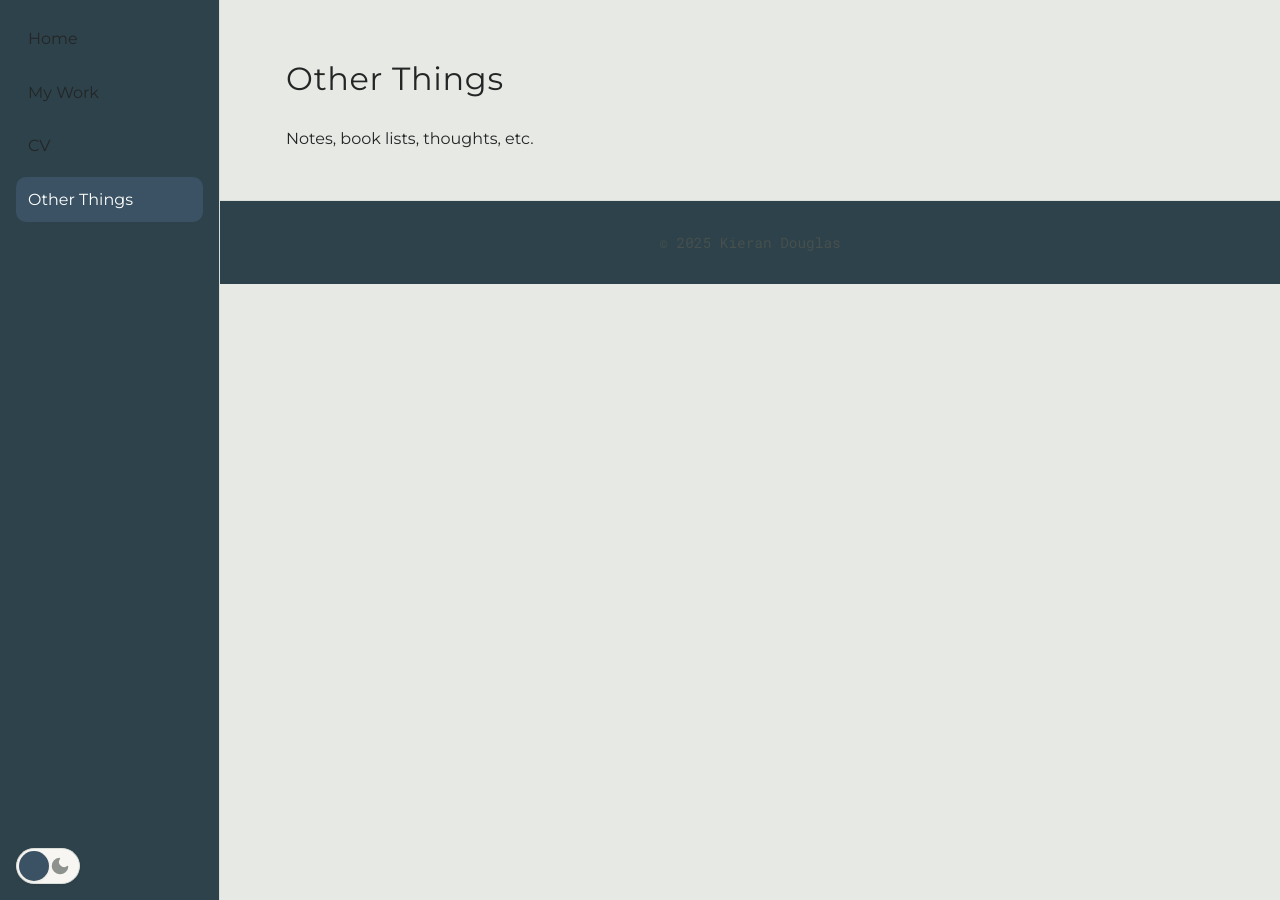
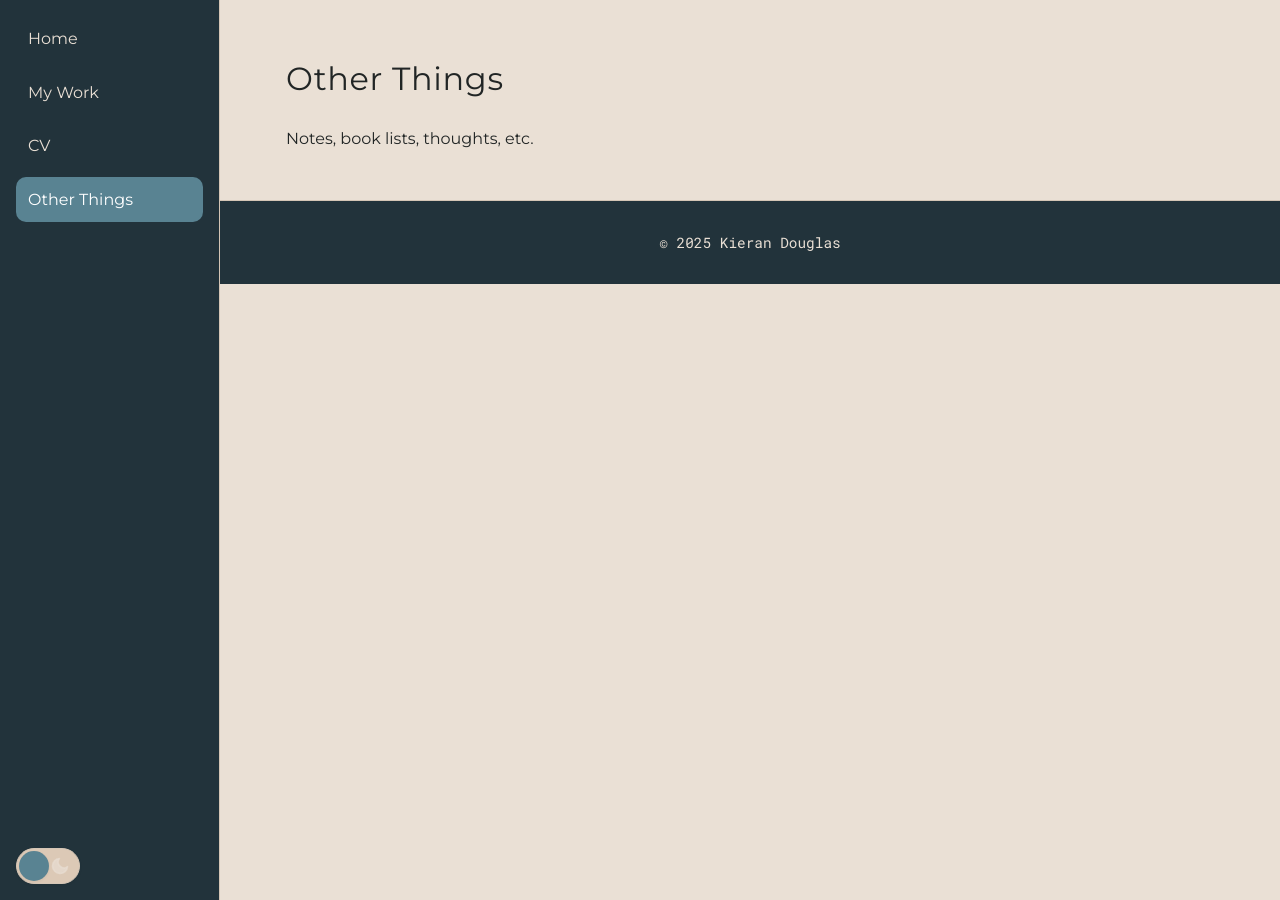
Before and after one commit to KieranCDouglas/kierancdouglas.github.io, a Jekyll site: the page built from other-things.md, in a window 1280 px wide. Built offline with Jekyll 4.4.1, drawn with Linux system fonts in a browser that asks for light colours; some web fonts are replaced.

Commit message:
Update style.css

```diff
--- a/assets/css/style.css
+++ b/assets/css/style.css
@@ -16,37 +16,38 @@ svg { fill: currentColor; }
 :root {
   --max-width: 960px;
 
-  /* LIGHT theme (muted + off-white surfaces) */
-  --bg: #E6E9E4;         /* softer background */
-  --text: #232625;
-  --muted: #47504C;      /* subdued metadata text */
-  --surface: #F7F6F2;    /* off-white bubbles/cards */
-  --surface-2: #2E424C;  /* NAVBAR / tracks (darker than bg) */
-  --border: #D9DDD7;     /* subtle neutral border */
+  /* LIGHT — off-white, muted earth, navy nav */
+  --bg: #EAE0D5;           /* page background (light off-white) */
+  --text: #212525;
+  --muted: #A39171;        /* earthy muted for metadata */
+  --surface: #DCC9B6;      /* off-white/earthy content bubbles */
+  --surface-2: #22333B;    /* NAVBAR (dark navy, darker than bg) */
+  --nav-text: #EAE0D5;     /* nav link color on dark navy */
+  --border: #D5C6B6;       /* soft neutral border */
 
-  /* Muted brand (blue-slate) */
-  --brand: #3A5263;      /* buttons/active nav */
+  /* Accent / brand (muted steel navy) */
+  --brand: #598392;
   --on-brand: #FFFFFF;
 
   --radius: 16px;
 
-  /* Much lighter default shadow */
+  /* Very light shadows */
   --shadow: 0 1px 3px rgba(0,0,0,.06);
-  --shadow-hover: 0 2px 6px rgba(0,0,0,.08);
+  --shadow-hover: 0 2px 6px rgba(0,0,0,.10);
 }
 
 html[data-theme="dark"] {
-  /* DARK theme (muted, clearer navbar separation) */
-  --bg: #0F1C22;         /* page background */
-  --text: #EEF3F2;
-  --muted: #B8C6C3;
-  --surface: #13262E;    /* cards/content */
-  --surface-2: #0C1A20;  /* NAVBAR darker than bg */
-  --border: #203239;
+  /* DARK — navy variations with muted earthy text */
+  --bg: #22333B;           /* page background (dark navy) */
+  --text: #EAE0D5;         /* off-white text for contrast */
+  --muted: #A5A58D;        /* muted earthy for metadata */
+  --surface: #2B3E47;      /* slightly lighter navy card */
+  --surface-2: #1B2A31;    /* NAVBAR darker than bg */
+  --nav-text: #EAE0D5;     /* nav link color */
+  --border: #324951;       /* subtle border in dark */
 
-  /* Muted light brand chip in dark */
-  --brand: #AFC2CD;
-  --on-brand: #0D1214;
+  --brand: #84A59D;        /* soft teal accent */
+  --on-brand: #0F1417;
 
   --shadow: 0 1px 3px rgba(0,0,0,.35);
   --shadow-hover: 0 3px 10px rgba(0,0,0,.35);
@@ -89,12 +90,12 @@ main.container { padding: 2rem 1rem; }
   border-top: 1px solid var(--border);
   background: var(--surface-2);
   padding: 1rem 0;
-  color: var(--muted);
+  color: var(--nav-text);
   text-align: center;
   font-family: "Roboto Mono", monospace;
   font-weight: 400;
   font-size: 0.9rem;
-  box-shadow: none; /* no heavy footer shadow */
+  box-shadow: none;
 }
 
 /* Focus styles for accessibility */
@@ -117,21 +118,20 @@ button:focus-visible {
   flex-direction: column;
   gap: 12px;
   padding: 16px;
-  background: var(--surface-2);           /* darker than bg */
+  background: var(--surface-2);     /* clear darker bar */
   border-right: 1px solid var(--border);
-  box-shadow: none;                       /* remove big shadow */
+  box-shadow: none;
   z-index: 1000;
 }
 
-/* optional brand link */
 .brand-link {
   font-family: "Asap Condensed", "Montserrat", sans-serif;
   font-weight: 400;
   text-decoration: none;
-  color: var(--text);
+  color: var(--nav-text);
   margin-bottom: 6px;
 }
-.brand-link:hover { opacity: .88; }
+.brand-link:hover { opacity: .9; }
 
 /* vertical link list */
 .navbar ul {
@@ -147,7 +147,7 @@ button:focus-visible {
 .navbar a {
   display: block;
   text-decoration: none;
-  color: var(--text);
+  color: var(--nav-text);          /* light text on dark bar */
   font-family: "Asap Condensed", "Montserrat", sans-serif;
   font-weight: 400;
   padding: 10px 12px;
@@ -161,22 +161,13 @@ button:focus-visible {
   color: var(--on-brand);
 }
 
-/* Only apply hover to NON-active links (muted hover tint) */
+/* Hover only for NON-active links (muted tint) */
 .navbar a:hover:not(.active) {
-  background: color-mix(in srgb, var(--brand) 10%, transparent);
+  background: color-mix(in srgb, var(--brand) 18%, transparent);
   box-shadow: none;
 }
 @supports not (background: color-mix(in srgb, red 10%, white)) {
-  .navbar a:hover:not(.active) { background: rgba(58,82,99,0.10); }
-}
-
-/* Dark-mode hover (non-active only) */
-html[data-theme="dark"] .navbar a:hover:not(.active) {
-  background: color-mix(in srgb, var(--brand) 15%, transparent);
-  box-shadow: none;
-}
-@supports not (background: color-mix(in srgb, red 10%, white)) {
-  html[data-theme="dark"] .navbar a:hover:not(.active) { background: rgba(175,194,205,0.12); }
+  .navbar a:hover:not(.active) { background: rgba(89,131,146,0.18); }
 }
 
 /* Prevent hover change on active item */
@@ -201,7 +192,7 @@ html[data-theme="dark"] .navbar a:hover:not(.active) {
   cursor: pointer;
   border: 0;
   background: transparent;
-  color: var(--text);
+  color: var(--nav-text);
 }
 
 .theme-toggle:focus-visible {
@@ -233,14 +224,14 @@ html[data-theme="dark"] .navbar a:hover:not(.active) {
   color: var(--on-brand);
   box-shadow: var(--shadow);
   transform: translate(0, -50%);
-  transition: transform .25s ease, background .25s ease, box-shadow .25s ease;
+  transition: transform .25s ease, background .25s ease;
 }
 
 .tgl-icon {
   position: absolute;
   top: 50%;
   transform: translateY(-50%);
-  color: var(--muted);
+  color: color-mix(in srgb, var(--nav-text) 70%, transparent);
   opacity: .9;
   line-height: 0;
 }
@@ -248,34 +239,6 @@ html[data-theme="dark"] .navbar a:hover:not(.active) {
 
 .tgl-icon--sun  { left: 9px; }
 .tgl-icon--moon { right: 9px; }
-
-.theme-toggle:hover .tgl-thumb { box-shadow: var(--shadow-hover); }
-
-html[data-theme="dark"] .tgl-thumb {
-  transform: translate(32px, -50%);
-  background: var(--brand);
-}
-html[data-theme="dark"] .tgl-icon--moon { opacity: 1;  color: var(--text); }
-html[data-theme="dark"] .tgl-icon--sun  { opacity: .55; color: var(--muted); }
-
-html[data-theme="light"] .tgl-thumb {
-  transform: translate(0, -50%);
-  background: var(--brand);
-}
-html[data-theme="light"] .tgl-icon--sun  { opacity: 1;  color: #222; }
-html[data-theme="light"] .tgl-icon--moon { opacity: .6; color: var(--muted); }
-
-/* Mobile sizing when sidebar collapses */
-@media (max-width: 900px) {
-  .theme-toggle {
-    margin-top: 0;
-    width: 56px;
-    height: 32px;
-  }
-  .tgl-track { width: 56px; height: 32px; }
-  .tgl-thumb  { width: 26px; height: 26px; left: 2px; }
-  html[data-theme="dark"] .tgl-thumb { transform: translate(28px, -50%); }
-}
 
 /* ===================== */
 /* BUTTONS               */
@@ -304,10 +267,10 @@ html[data-theme="dark"] .btn--ghost:hover { background: rgba(255,255,255,.08); }
   grid-template-columns: 1.2fr .8fr;
   gap: 28px;
   padding: 24px;
-  background: var(--surface);              /* off-white bubble */
+  background: var(--surface);          /* off-white bubble */
   border: 1px solid var(--border);
   border-radius: var(--radius);
-  box-shadow: none;                         /* no heavy card shadow */
+  box-shadow: none;
   margin: 28px 0 12px;
 }
 
@@ -323,6 +286,7 @@ html[data-theme="dark"] .btn--ghost:hover { background: rgba(255,255,255,.08); }
   margin: 0 0 12px;
 }
 html[data-theme="dark"] .intro__blurb { color: var(--muted); }
+
 .intro__contacts {
   list-style: none;
   padding: 0;
@@ -371,7 +335,7 @@ html[data-theme="dark"] .intro__blurb { color: var(--muted); }
   background: var(--surface);
   border: 1px solid var(--border);
   color: var(--text);
-  box-shadow: none; /* flatter */
+  box-shadow: none;
   transition: transform .15s ease, background .2s ease, color .2s ease, border-color .2s ease;
 }
 .social-icons a:hover {
@@ -402,32 +366,32 @@ html[data-theme="dark"] .social-icons a { background: var(--surface); border-col
   list-style: none; padding: 0; margin: 0 0 40px;
   display: grid; grid-template-columns: repeat(3, 1fr); gap: 18px;
 }
-.card  {
-  background: var(--surface);             /* off-white bubbles */
+.card {
+  background: var(--surface);
   border: 1px solid var(--border);
   border-radius: var(--radius);
   overflow: hidden;
-  box-shadow: none;                        /* no heavy shadows */
+  box-shadow: none;
 }
 .card__link { text-decoration: none; color: inherit; display: block; }
 .card__thumb { width: 100%; height: 160px; object-fit: cover; }
 .card__body { padding: 12px 14px 16px; }
 .card__title { margin: 0 0 4px; font-size: 1.05rem; font-family: "Asap Condensed", sans-serif; }
 .card__meta { margin: 0 0 8px; color: var(--muted); font-family: "Roboto Mono", monospace; }
-.card__summary { margin: 0; color: #3B3F3D; font-family: "Montserrat", sans-serif; }
+.card__summary { margin: 0; color: color-mix(in srgb, var(--text) 85%, transparent); font-family: "Montserrat", sans-serif; }
 html[data-theme="dark"] .card__summary { color: var(--text); }
-html[data-theme="dark"] .card__meta { color: #9FB0AC; }
+html[data-theme="dark"] .card__meta { color: color-mix(in srgb, var(--muted) 85%, transparent); }
 
 /* ===================== */
 /* PROJECT LIST (legacy) */
 /* ===================== */
 .project-list { list-style: none; padding: 0; margin: 1rem 0; display: grid; gap: 16px; }
-.project-card { border: 1px solid var(--border); border-radius: 12px; padding: 12px; background: var(--surface); transition: box-shadow .2s ease, transform .1s ease; box-shadow: none; }
+.project-card { border: 1px solid var(--border); border-radius: 12px; padding: 12px; background: var(--surface); transition: box-shadow .15s ease, transform .1s ease; box-shadow: none; }
 .project-card:hover { box-shadow: var(--shadow-hover); transform: translateY(-1px); }
 .project-link { display: grid; grid-template-columns: 120px 1fr; gap: 12px; text-decoration: none; color: inherit; }
 .project-thumb { width: 120px; height: 80px; object-fit: cover; border-radius: 8px; }
 .project-meta .muted { color: var(--muted); font-weight: 400; font-family: "Roboto Mono", monospace; }
-.project-meta .summary { color: #3B3F3D; margin-top: 4px; font-family: "Montserrat", sans-serif; }
+.project-meta .summary { color: color-mix(in srgb, var(--text) 85%, transparent); margin-top: 4px; font-family: "Montserrat", sans-serif; }
 html[data-theme="dark"] .project-meta .summary { color: var(--text); }
 
 /* ===================== */
@@ -438,12 +402,12 @@ html[data-theme="dark"] .project-meta .summary { color: var(--text); }
 .pdf-viewer {
   display: block;
   width: 100%;
-  height: 100vh;         /* show whole page viewport */
+  height: 100vh;           /* show a full page */
   min-height: 100vh;
   border: 1px solid var(--border);
   border-radius: 12px;
   background: var(--surface);
-  box-shadow: none;      /* flatter */
+  box-shadow: none;
 }
 
 @media (max-width: 900px) {
@@ -491,7 +455,7 @@ html[data-theme="dark"] .project-meta .summary { color: var(--text); }
   background: var(--surface);    /* off-white */
   border: 1px solid var(--border);
   border-radius: var(--radius);
-  box-shadow: none;              /* no heavy shadow */
+  box-shadow: none;
   padding: 32px;
   margin-top: 40px;
 }
```
